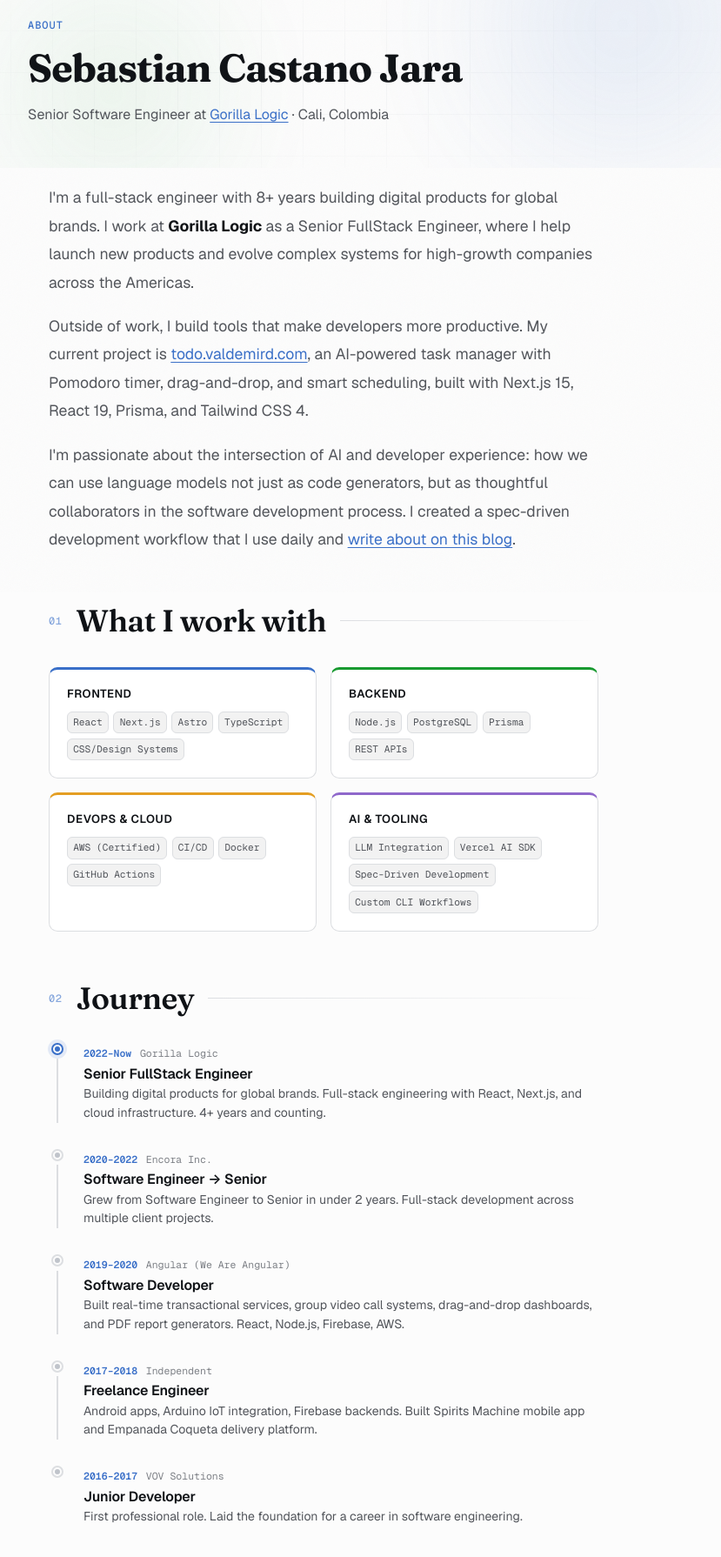
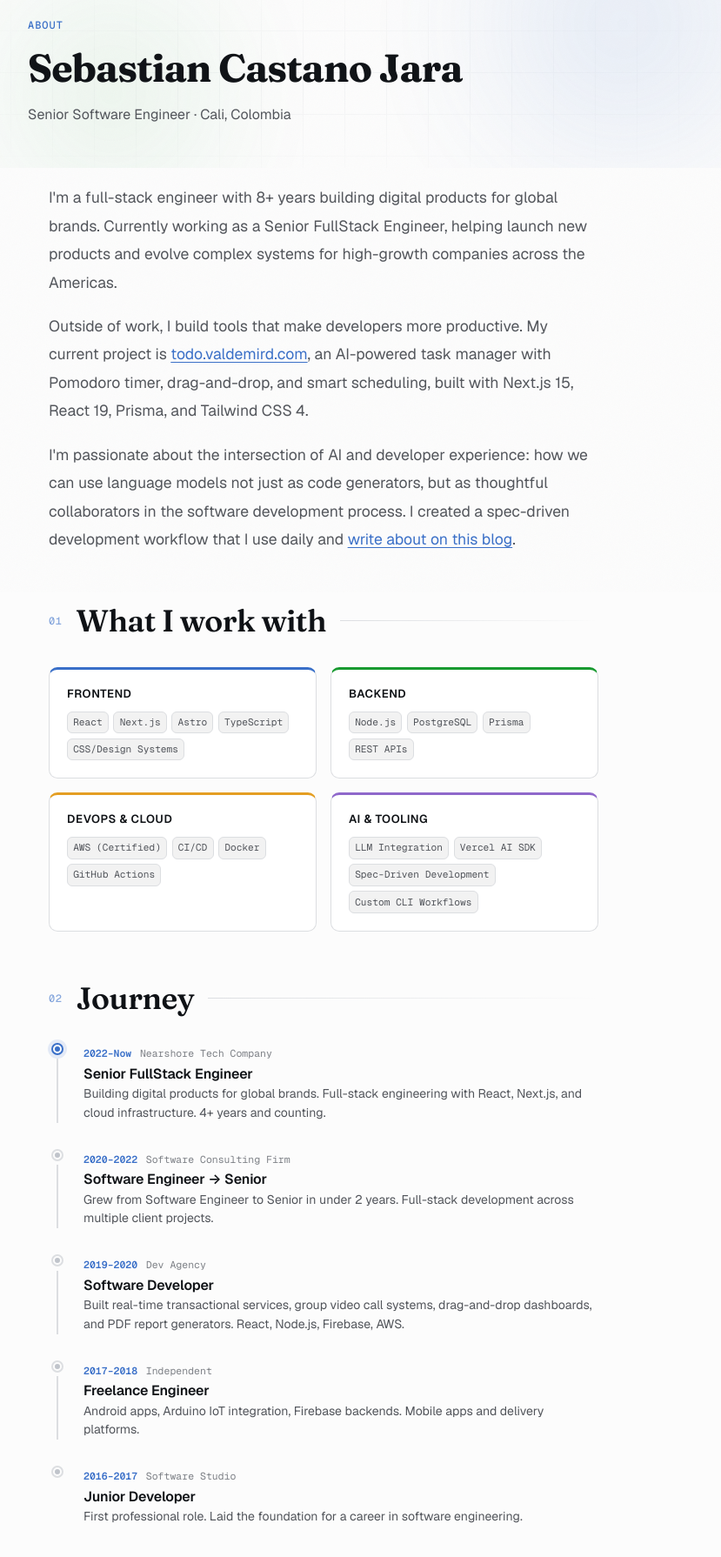
Before and after one commit to Valdemird/valdemird.github.io, an Astro site: page /about in a window 1280 px wide. Shown: the part 119-1909 px from the top of the page at 87% size, without its empty margins (268-1097 px from the left). Built offline with nearby package versions, Linux system fonts and the light colour scheme; Astro itself is replaced by a stand-in of ours.

Commit message:
remove company names

```diff
--- a/src/pages/about.astro
+++ b/src/pages/about.astro
@@ -14,11 +14,11 @@ const techDomains = [
 ];
 
 const timeline = [
-	{ year: '2022–Now', title: 'Senior FullStack Engineer', place: 'Gorilla Logic', desc: 'Building digital products for global brands. Full-stack engineering with React, Next.js, and cloud infrastructure. 4+ years and counting.', active: true },
-	{ year: '2020–2022', title: 'Software Engineer → Senior', place: 'Encora Inc.', desc: 'Grew from Software Engineer to Senior in under 2 years. Full-stack development across multiple client projects.', active: false },
-	{ year: '2019–2020', title: 'Software Developer', place: 'Angular (We Are Angular)', desc: 'Built real-time transactional services, group video call systems, drag-and-drop dashboards, and PDF report generators. React, Node.js, Firebase, AWS.', active: false },
-	{ year: '2017–2018', title: 'Freelance Engineer', place: 'Independent', desc: 'Android apps, Arduino IoT integration, Firebase backends. Built Spirits Machine mobile app and Empanada Coqueta delivery platform.', active: false },
-	{ year: '2016–2017', title: 'Junior Developer', place: 'VOV Solutions', desc: 'First professional role. Laid the foundation for a career in software engineering.', active: false },
+	{ year: '2022–Now', title: 'Senior FullStack Engineer', place: 'Nearshore Tech Company', desc: 'Building digital products for global brands. Full-stack engineering with React, Next.js, and cloud infrastructure. 4+ years and counting.', active: true },
+	{ year: '2020–2022', title: 'Software Engineer → Senior', place: 'Software Consulting Firm', desc: 'Grew from Software Engineer to Senior in under 2 years. Full-stack development across multiple client projects.', active: false },
+	{ year: '2019–2020', title: 'Software Developer', place: 'Dev Agency', desc: 'Built real-time transactional services, group video call systems, drag-and-drop dashboards, and PDF report generators. React, Node.js, Firebase, AWS.', active: false },
+	{ year: '2017–2018', title: 'Freelance Engineer', place: 'Independent', desc: 'Android apps, Arduino IoT integration, Firebase backends. Mobile apps and delivery platforms.', active: false },
+	{ year: '2016–2017', title: 'Junior Developer', place: 'Software Studio', desc: 'First professional role. Laid the foundation for a career in software engineering.', active: false },
 ];
 
 const education = [
@@ -54,7 +54,7 @@ const certs = [
 				<div class="about-hero-content animate-fade-in">
 					<span class="about-label">About</span>
 					<h1>Sebastian Castano Jara</h1>
-					<p class="about-subtitle">Senior Software Engineer at <a href="https://gorillalogic.com" target="_blank" rel="noopener noreferrer">Gorilla Logic</a> &middot; Cali, Colombia</p>
+					<p class="about-subtitle">Senior Software Engineer &middot; Cali, Colombia</p>
 				</div>
 			</div>
 
@@ -62,7 +62,7 @@ const certs = [
 				<section class="section animate-fade-in delay-1">
 					<p>
 						I'm a full-stack engineer with 8+ years building digital products for global brands.
-						I work at <strong>Gorilla Logic</strong> as a Senior FullStack Engineer, where I help launch new products
+						Currently working as a Senior FullStack Engineer, helping launch new products
 						and evolve complex systems for high-growth companies across the Americas.
 					</p>
 					<p>
```
Also changed, not shown: src/pages/es/about.astro (+7 -7 lines), README.md.
